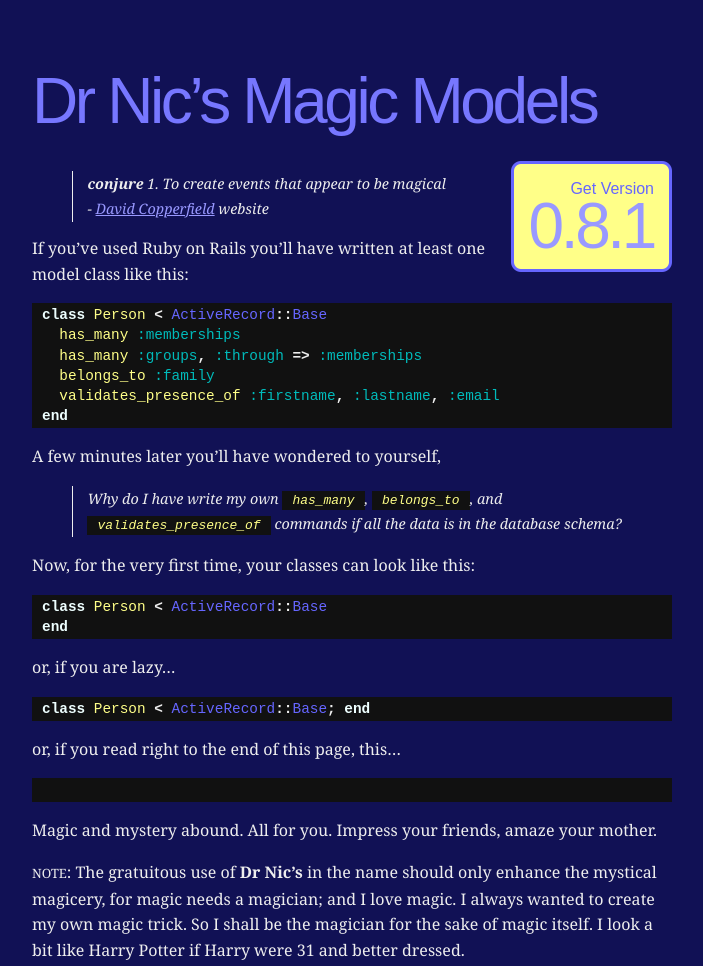
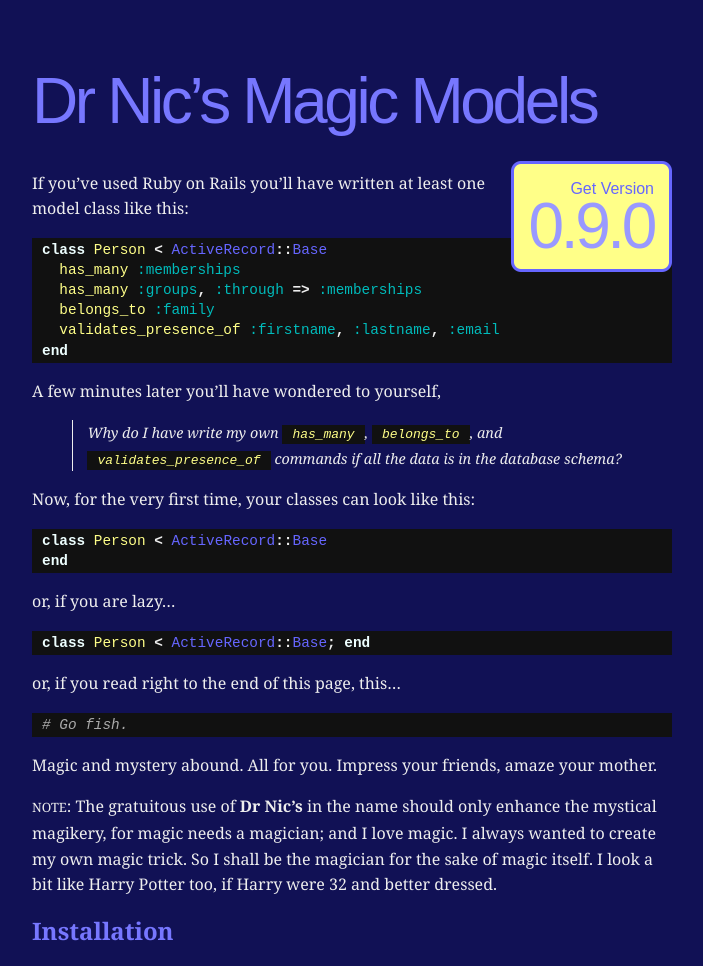
Before and after one commit to drnic/dr-nic-magic-models, a plain HTML site: page website/index.html in a window 1280 px wide. Shown: the top 966 px of the page, without its empty margins (288-991 px from the left). Drawn offline with Linux system fonts and the light colour scheme.

```diff
--- a/website/index.html
+++ b/website/index.html
@@ -38,11 +38,8 @@
       Get Version
       <a id="version_num" href="http://rubyforge.org/projects/magicmodels" class="numbers"></a>
     </div>
-    <blockquote>
-<strong>conjure</strong>  1. To create events that appear to be magical<br />
-- <a href="http://www.dcopperfield.com/">David Copperfield</a> website
-</blockquote>
-If you&#8217;ve used Ruby on Rails you&#8217;ll have written at least one model class like this:
+    <p>If you&#8217;ve used Ruby on Rails you&#8217;ll have written at least one model class like this:</p>
+
 
 	<p><pre class="syntax">
 <span class="keyword">class </span><span class="class">Person</span> <span class="punct">&lt;</span> <span class="constant">ActiveRecord</span><span class="punct">::</span><span class="constant">Base</span>
@@ -83,17 +80,17 @@ commands if all the data is in the database schema?
 
 
 	<p><pre class="syntax">
-
+<span class="comment"># Go fish.</span>
 </pre></p>
 
 
 	<p>Magic and mystery abound. All for you. Impress your friends, amaze your mother.</p>
 
 
-	<p><span class="caps">NOTE</span>: The gratuitous use of <strong>Dr Nic&#8217;s</strong> in the name should only enhance the mystical magicery,
+	<p><span class="caps">NOTE</span>: The gratuitous use of <strong>Dr Nic&#8217;s</strong> in the name should only enhance the mystical magikery,
 for magic needs a magician; and I love magic. I always wanted to create my own magic trick.
-So I shall be the magician for the sake of magic itself. I look a bit like Harry Potter
-if Harry were 31 and better dressed.</p>
+So I shall be the magician for the sake of magic itself. I look a bit like Harry Potter too,
+if Harry were 32 and better dressed.</p>
 
 
 	<h2>Installation</h2>
@@ -360,7 +357,7 @@ other stories and things.</p>
 	<p>Comments are welcome. Send an email to <a href="mailto:drnicwilliams@gmail.com">Dr Nic Williams</a>
 or via his blog at <a href="http://www.drnicwilliams.com">http://www.drnicwilliams.com</a></p>
     <p class="coda">
-      <a href="mailto:drnicwilliams@gmail.com">Dr Nic</a>, 7th November 2006<br>
+      <a href="mailto:drnicwilliams@gmail.com">Dr Nic</a>, 9th April 2007<br>
       Theme extended from <a href="http://rb2js.rubyforge.org/">Paul Battley</a>
     </p>
 </div>
--- a/website/version-raw.js
+++ b/website/version-raw.js
@@ -1,3 +1,3 @@
 // Version JS file
-var version = "0.8.1";
+var version = "0.9.0";
 MagicAnnouncement.show('magicmodels', version);
--- a/website/version.js
+++ b/website/version.js
@@ -1,4 +1,4 @@
 // Version JS file
-var version = "0.8.1";
+var version = "0.9.0";
 
 document.write(" - " + version);
```
Also changed, not shown: 4 other files.
